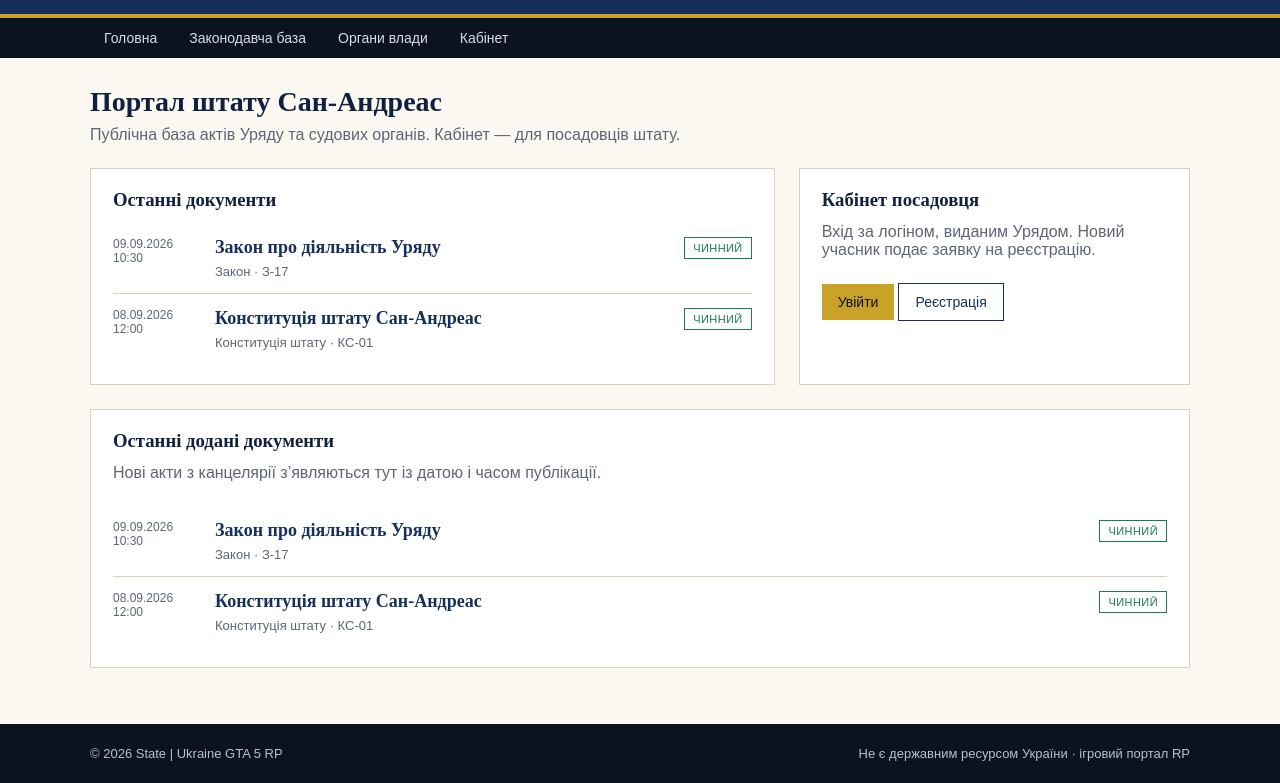
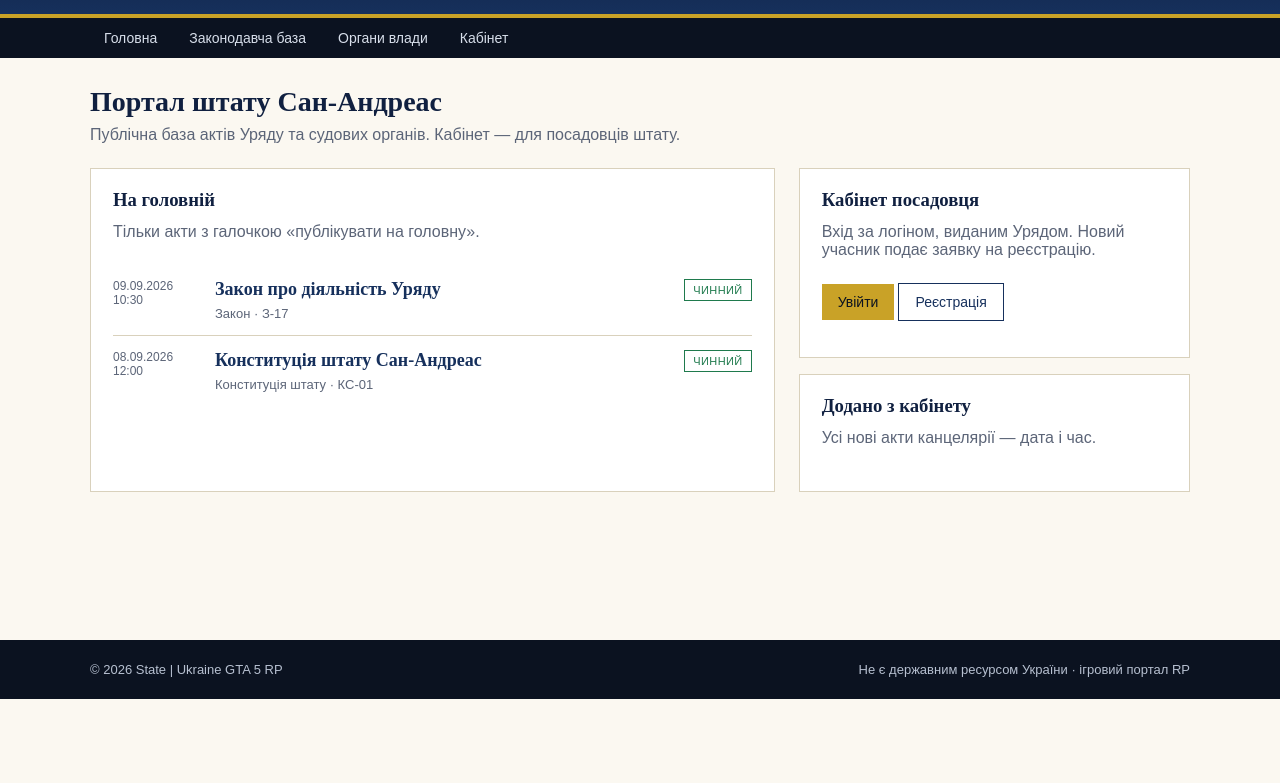
Before and after one commit to AGeHt-ua/state, a plain HTML site: page frontend/index.html in a window 1280 px wide. Shown: the part 101-884 px from the top of the page. After the commit the page ends 800 px from the top, so only its background shows below. Drawn offline with Linux system fonts and the light colour scheme.

Commit message:
Update index.html

```diff
--- a/frontend/index.html
+++ b/frontend/index.html
@@ -36,9 +36,11 @@
     <p class="lead">Публічна база актів Уряду та судових органів. Кабінет — для посадовців штату.</p>
     <div class="grid-2">
       <section class="card">
-        <h3>Останні документи</h3>
+        <h3>На головній</h3>
+        <p class="lead">Тільки акти з галочкою «публікувати на головну».</p>
         <div id="home-acts"></div>
       </section>
+      <div>
         <aside class="card">
           <h3>Кабінет посадовця</h3>
           <p class="lead">Вхід за логіном, виданим Урядом. Новий учасник подає заявку на реєстрацію.</p>
@@ -47,12 +49,13 @@
             <a class="btn ghost" href="register/">Реєстрація</a>
           </p>
         </aside>
+        <section class="card" style="margin-top:16px">
+          <h3>Додано з кабінету</h3>
+          <p class="lead">Усі нові акти канцелярії — дата і час.</p>
+          <div id="cabinet-feed"></div>
+        </section>
       </div>
-    <section class="card" style="margin-top:24px">
-      <h3>Останні додані документи</h3>
-      <p class="lead">Нові акти з канцелярії з’являються тут із датою і часом публікації.</p>
-      <div id="home-feed"></div>
-    </section>
+    </div>
   </main>
   <footer class="footer">
     <div class="footer-inner">
@@ -65,7 +68,6 @@
   <script src="assets/store.js"></script>
   <script>
     document.addEventListener("DOMContentLoaded", () => {
-      const items = homeDocs().slice(0, 8);
       const row = (a) => `
         <article class="act-row">
           <div class="act-num">${formatDocWhen(a)}</div>
@@ -73,15 +75,19 @@
             <h3><a href="${docHref(a)}">${a.title}</a></h3>
             <div class="act-meta">${a.type} · ${a.number}${a.author ? " · " + a.author : ""}</div>
           </div>
-          <span class="badge ${badgeClass(a.status)}">${DOC_STATUSES[a.status]}</span>
+          <span class="badge ${badgeClass(a.status)}">${DOC_STATUSES[a.status] || a.status}</span>
         </article>`;
+      const home = homeDocs().slice(0, 6);
       const box = document.getElementById("home-acts");
-      if (box) box.innerHTML = items.slice(0, 3).map(row).join("");
-      const feed = document.getElementById("home-feed");
+      if (box) {
+        box.innerHTML = home.length ? home.map(row).join("") : "<p class='lead'>Немає актів для головної.</p>";
+      }
+      const created = cabinetCreatedDocs().slice(0, 8);
+      const feed = document.getElementById("cabinet-feed");
       if (feed) {
-        feed.innerHTML = items.length
-          ? items.map(row).join("")
-          : "<p class='lead'>Поки немає опублікованих актів.</p>";
+        feed.innerHTML = created.length
+          ? created.map(row).join("")
+          : "<p class='lead'>З канцелярії ще нічого не додавали в цьому браузері.</p>";
       }
     });
   </script>
```
Lines whose indentation alone changed are shown as unchanged.
